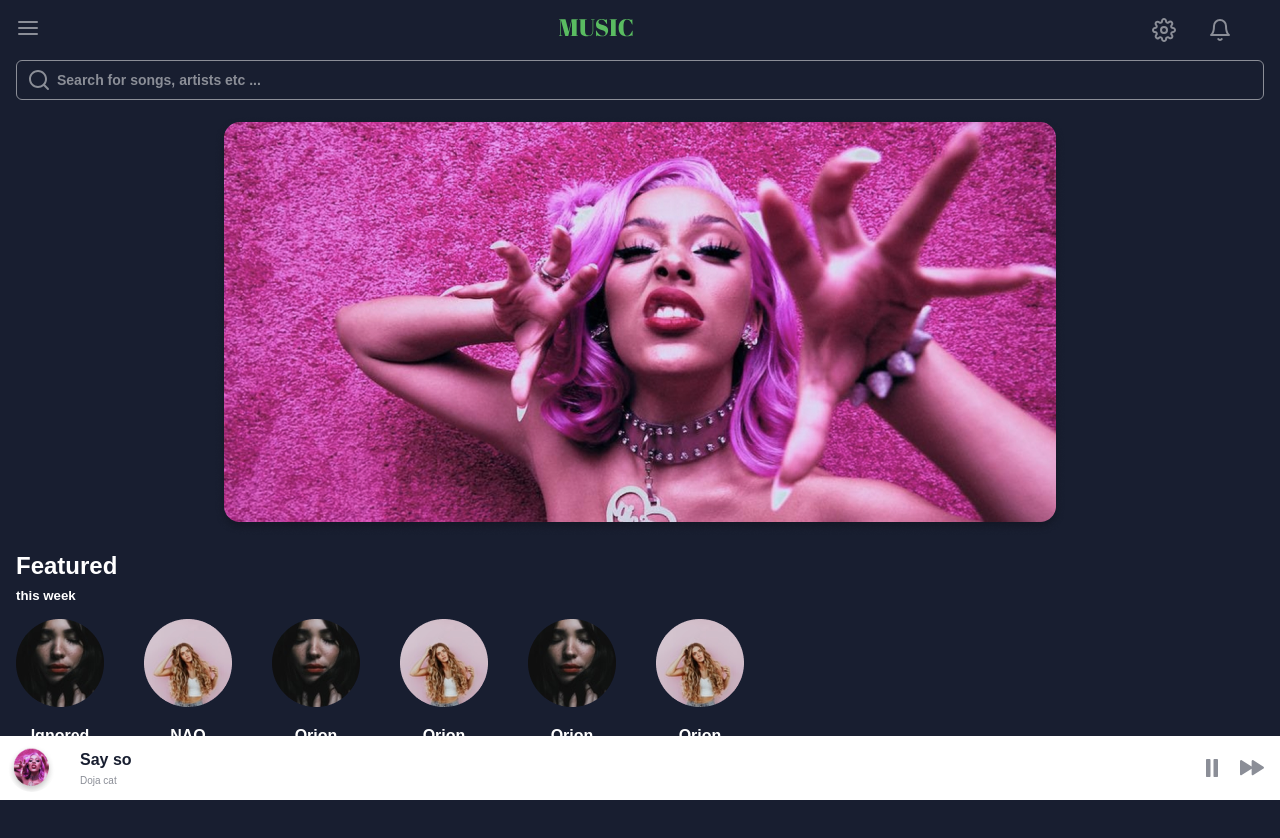
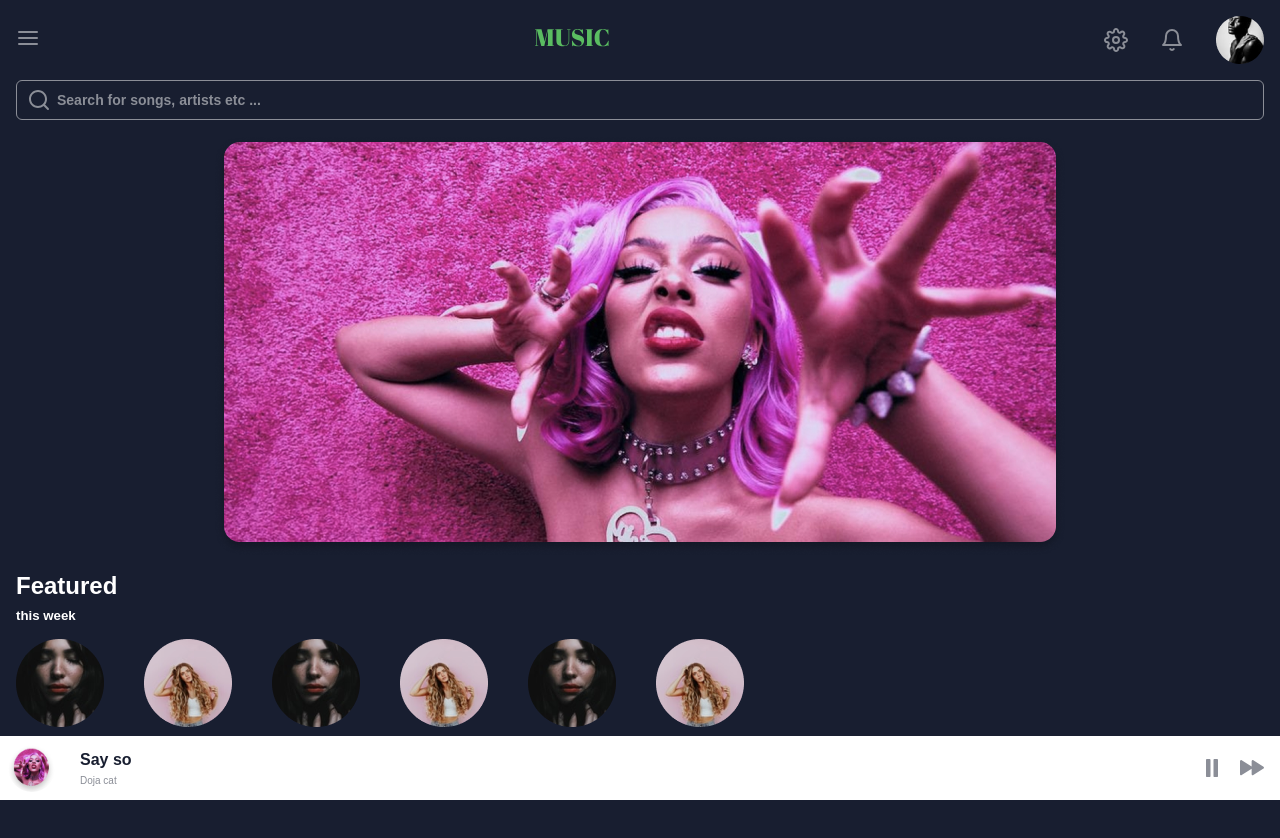
Before and after one commit to Lapuh1st/kingz-test, a React app: page / in a window 1280 px wide. Shown: the top 838 px of the page. Built offline with nearby package versions, Linux system fonts and the light colour scheme.

Commit message:
deploy test, add user image back

```diff
--- a/src/components/header/Header.js
+++ b/src/components/header/Header.js
@@ -3,6 +3,8 @@ import { Link } from 'react-router-dom';
 import logo from '../../images/logo.svg';
 import settings from '../../images/settings.svg';
 import bell from '../../images/bell.svg';
+import user from '../../images/user.png';
+
 import './header.scss';
 
 const MainPage = () => {
@@ -20,7 +22,7 @@ const MainPage = () => {
       <div className="header__user">
         <img className="header__user-icon" src={settings}/>
         <img className="header__user-icon" src={bell}/>
-
+        <img src={user} />
       </div>
     </header>
 
```
